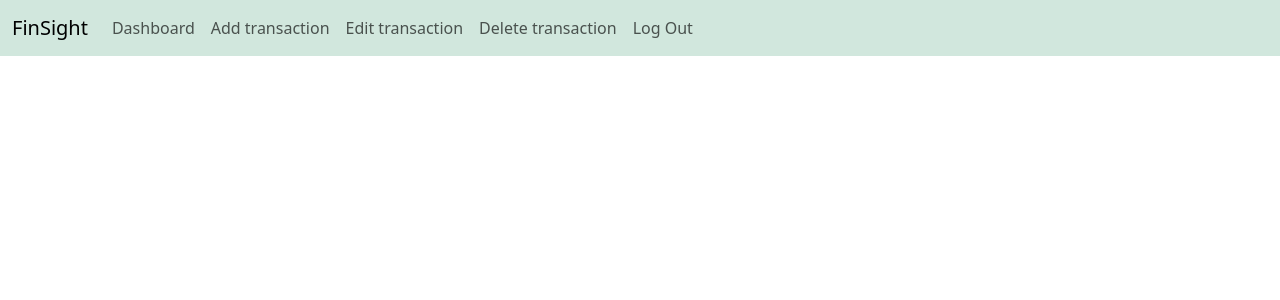
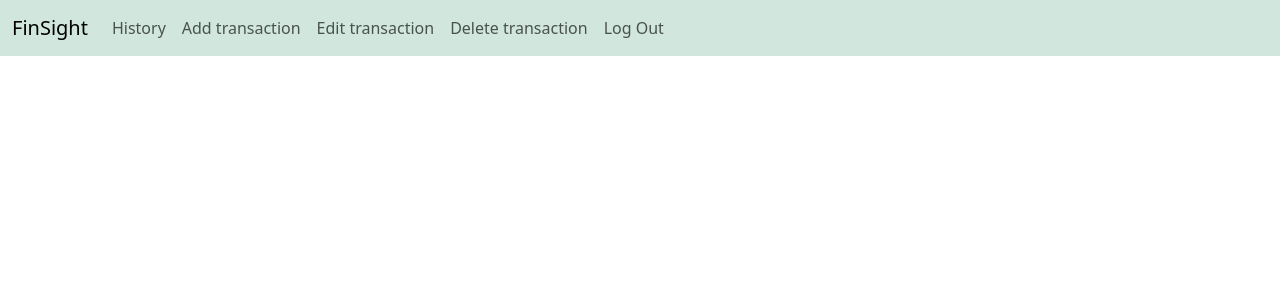
Before and after one commit to drakeclaimber/Final-Project-for-CS50, a Flask app: page / in a window 1280 px wide. Shown: the top 300 px of the page. Run offline with Flask 3, Linux system fonts and the light colour scheme; the visitor is signed in with stand-in values (Sample User, id 1).

Commit message:
Created history template

```diff
--- a/app.py
+++ b/app.py
@@ -23,11 +23,6 @@ def after_request(response):
     response.headers["Pragma"] = "no-cache"
     return response
 
-# TODO Сделать Dashboard
-@app.route('/dashboard')
-@login_required
-def dashboard():
-    return render_template('dashboard.html')
 
 # TODO Сделать Форму для регистрации
 @app.route('/register')
@@ -52,3 +47,25 @@ def logout():
 @login_required
 def index():
     return render_template('index.html')
+
+# TODO Сделать Форму добавления транзакций
+"""Здесь мы будем учитывать как расходы, так и доходы"""
+@app.route('/add transaction')
+def add():
+    return render_template('add_trans')
+
+# Для изменения транзакций
+"""Здесь мы будем учитывать как расходы, так и доходы"""
+@app.route('/edit transaction')
+def edit():
+    return render_template('edit_trans')
+
+# для удаления транзакций
+"""Здесь мы будем учитывать как расходы, так и доходы"""
+@app.route('/delete transaction')
+def delete():
+    return render_template('delete_trans')
+
+@app.route('/history')
+def history():
+    return render_template('/history.html')
--- a/templates/dashboard.html
+++ /dev/null
@@ -1,2 +0,0 @@
-{% extends "layout.html" %} {% block title %} Dashboard {% endblock %} {% block
-main %} {% endblock %}
--- /dev/null
+++ b/templates/history.html
@@ -0,0 +1,2 @@
+{% extends "layout.html" %} {% block title %} History {% endblock %} {% block
+main %} {% endblock %}
--- a/templates/layout.html
+++ b/templates/layout.html
@@ -43,17 +43,17 @@
 					<ul class="navbar-nav me-auto mb-2 mb-lg-0">
 						{% if session["user_id"] %}
 						<li class="nav-item">
-							<a class="nav-link" href="/dashboard">Dashboard</a>
+							<a class="nav-link" href="/history">History</a>
 						</li>
 						<li class="nav-item">
-							<a class="nav-link" href="/AddTransaction">Add transaction</a>
+							<a class="nav-link" href="/add transaction">Add transaction</a>
 						</li>
 						<li class="nav-item">
-							<a class="nav-link" href="/EditTransaction">Edit transaction</a>
+							<a class="nav-link" href="/edit transaction">Edit transaction</a>
 						</li>
 						<li class="nav-item">
-							<a class="nav-link" href="/DeleteTransaction"
-								>Delete transaction</a
+							<a class="nav-link" href="/delete transaction">
+								Delete transaction</a
 							>
 						</li>
 						<li class="nav-item">
```
